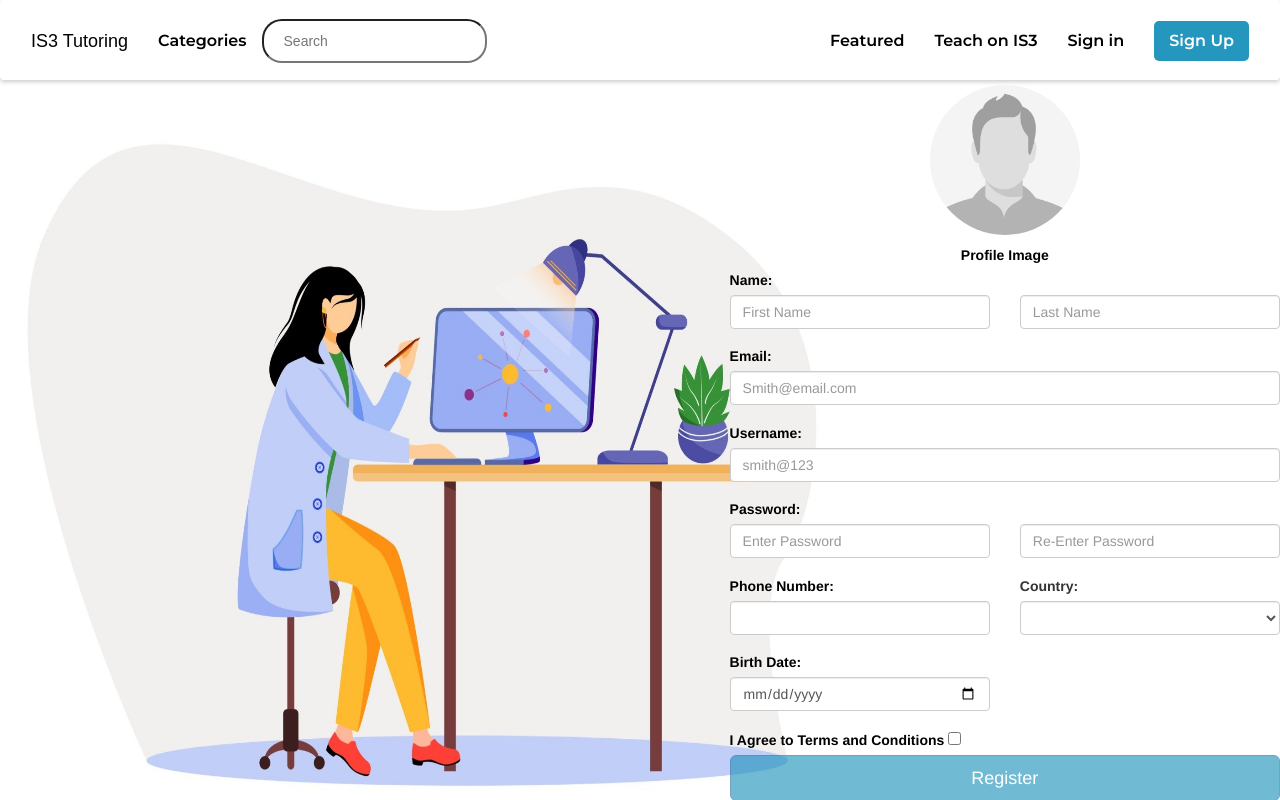
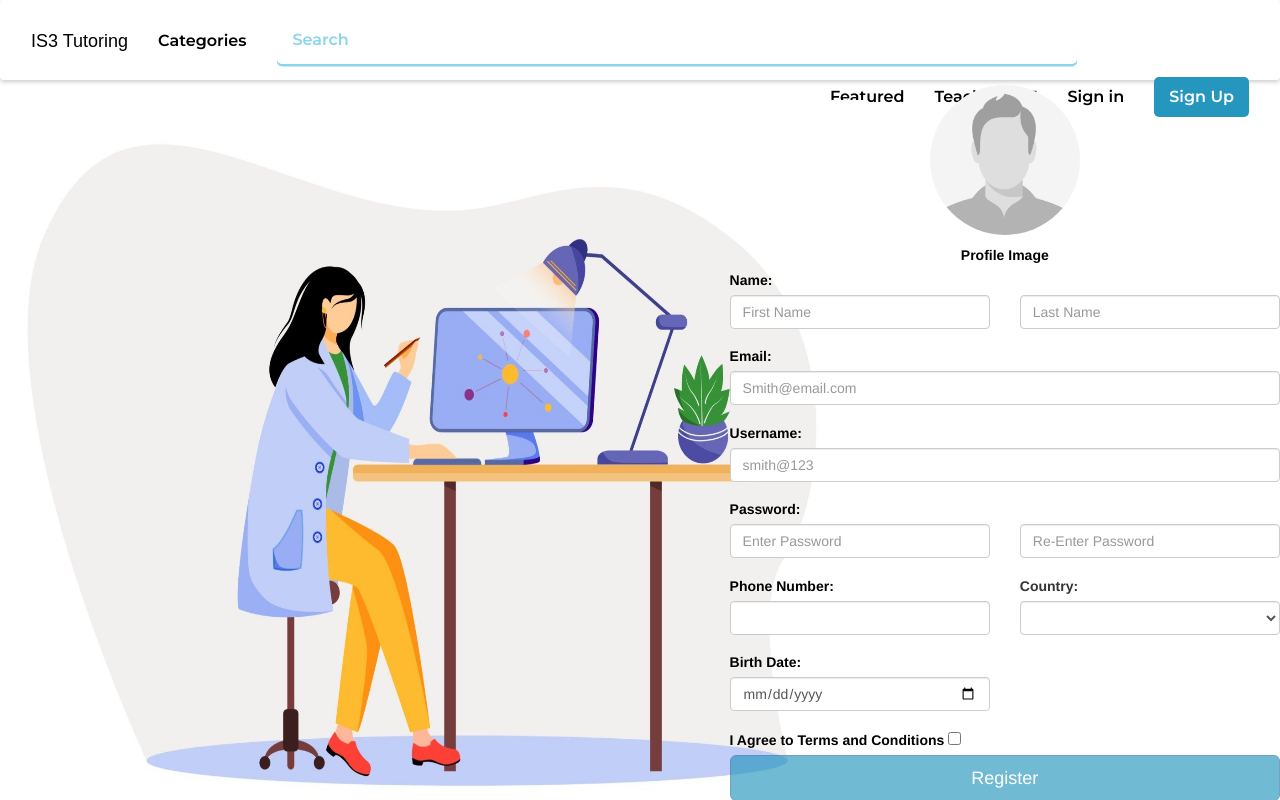
Before and after one commit to SteevenAlbert/IS3-Online-Tutoring, a PHP site: page /IS3-Online-Tutoring/src/public/RegisterForm.php?id=1 in a window 1280 px wide. Run offline with PHP 8.4, Linux system fonts and the light colour scheme; data comes from the database, SQL or seed files in the repository; some libraries are stand-ins or nearby versions.

Commit message:
Live Search Added

```diff
--- a/CSS/menu.css
+++ b/CSS/menu.css
@@ -5,12 +5,14 @@ html, body {
   }
 
 .navbar-custom{
+  position:fixed;
     box-shadow: 0 2px 4px 0 rgba(0,0,0,.2);
     font-family: sans-serif;
     height: 80px;
     position: relative;
     padding: 15px;
     margin-bottom: 0px;
+
 }
 .navbar-custom .navbar-brand,
 .navbar-custom .navbar-text {
@@ -19,6 +21,7 @@ html, body {
 
 .navbar-nav {
     color: #000000;
+
 }
 
 .navbar-custom .navbar-nav > li >a {
@@ -26,6 +29,7 @@ html, body {
     font-size: 16px;
     color:black;
     transition: 0.5s;
+
 }
 
 
@@ -74,6 +78,83 @@ html, body {
     display: inline-block;
     position: relative;
     transition: 0.5s;
+  }
+
+  .input-wrapper {
+    display: flex;
+    align-items: center;
+    width: 800px;
+    height: 50px;
+    justify-content: space-between;
+    background: #ffffff;
+    border-radius: 0.5rem;
+    color: white;
+    box-shadow: 0rem 0.25rem 0rem 0rem #8ad4f0;
+    transition:0.5s;
+    margin-top: -5px;
+  }
+
+  .input-wrapper:hover, .input-wrapper:focus-within {
+    display: flex;
+    align-items: center;
+    width: 800px;
+    height: 50px;
+    justify-content: space-between;
+    background: #2596be;
+    padding: 1.5rem;
+    border-radius: 0.5rem;
+    color: white;
+    box-shadow: 0.25rem 0.25rem 0rem #8ad4f0;
+    transition:0.5s
+  }
+
+  .input-wrapper input {
+    margin:  0.5rem 0 0.5rem;
+    width: 100%;
+    height: 100%;
+    border: none;
+    outline: none;
+    background: #ffffff;
+    color: #2596be;
+    font-family: 'Montserrat', sans-serif;
+    font-size: 16px;
+    transition:0.5s
+  }
+
+  .input-wrapper input:hover {
+    margin: 0 1rem 0 1rem;
+    width: 100%;
+    border: none;
+    outline: none;
+    background: #2596be;
+    color: white;
+    font-family: 'Montserrat', sans-serif;
+    font-size: 16px;
+    transition: 0.5s
+  }
+  .input-wrapper input:focus {
+    margin: 0 1rem 0 1rem;
+    width: 100%;
+    border: none;
+    outline: none;
+    background: #2596be;
+    color: white;
+    font-family: 'Montserrat', sans-serif;
+    font-size: 16px;
+    transition: 0.5s
+  }
+
+  ::placeholder {
+    color: #8ad4f0;
+  }
+
+  #livesearch {
+    position: fixed;
+    z-index: 999;
+    background-color: white;
+    border-radius: 10px;
+    width:40%
+
   }
 
   .button span:after {
@@ -126,10 +207,13 @@ html, body {
 
   .search-box{
     border-radius: 20px;
-    width: max-content !important;
+    width: 800px;
     height: 40px;
     padding: 20px;
+    resize: horizontal;
+    overflow: auto;
   }
+
 
 .form-group{
     margin-top: -5px;
@@ -140,16 +224,21 @@ html, body {
 }
 
 .dropdown-toggle-custom{
-  margin-right: 15px;
+  display: inline-block;
+  position: relative;
+  width: 52px;
+  height:52px;
+  overflow: hidden;
   border-radius: 50%;
-  width: 50px;
-  height:50px;
+  text-align: center;
+
   transition: 0.3s;
+
 }
 .dropdown-toggle-custom:hover{
-  margin-right: 15px;
-  width: 52px;
-  height:52px;
+  width: 54px;
+  height:54px;
+  overflow: hidden;
   transition: 0.3s;
   opacity: 0.5;
 }
--- a/src/public/Menu.php
+++ b/src/public/Menu.php
@@ -6,7 +6,28 @@
 <link rel="stylesheet" href="/IS3-Online-Tutoring/CSS/menu.css" type="text/css">
 
 <html>
+<head>
+<script>
+function showResult(str) {
+  if (str.length==0) {
+    document.getElementById("livesearch").innerHTML="";
+    document.getElementById("livesearch").style.border="0px";
+    return;
+  }
+  var xmlhttp=new XMLHttpRequest();
+  xmlhttp.onreadystatechange=function() {
+    if (this.readyState==4 && this.status==200) {
+      document.getElementById("livesearch").innerHTML=this.responseText;
+      document.getElementById("livesearch").style.border="1px solid #A5ACB2";
+    }
+  }
+  xmlhttp.open("GET","/IS3-Online-Tutoring/src/view/viewSearchResults.php?search="+str,true);
+  xmlhttp.send();
+}
+</script>
+</head>
 	<body>
+
 		<?php
         include_once "is3library.php";
         $root = getRoot();
@@ -21,13 +42,20 @@
                             </div>
                             <ul class="nav col-s-4 navbar-nav">
                             <li class="nav-item"> <a  data-toggle="collapse" href="#collapseExample" role="button" aria-expanded="false" aria-controls="collapseExample"> Categories</a></li>
-                                <li>
-                                <form class = "navbar-form " action = "/<?php echo $root ?>/src/actions/courseSearch.php" method = 'post'>
+
+                            <li col-s-12>
+                                <form class = "navbar-form" action = "/<?php echo $root ?>/src/actions/courseSearch.php" method = 'post'>
                                     <div class="form-group">
-                                        <input class= "search-box" type = 'text' placeholder = 'Search' name = 'search' required>
+                                        <div class="input-wrapper">
+                                            <div class="fa fa-search"></div>
+                                            <input  type = 'text' tabIndex='0' placeholder = 'Search' name = 'search' id = 'searchbar' onkeyup="showResult(this.value)" required>
+                                            <div class="fa fa-times"></div>
+                                        </div>
                                     </div>
+                                    <div id="livesearch"></div>
                                 </form>
                                 </li>
+
                             </ul>
 
                             <ul class="nav navbar-nav navbar-right">
@@ -62,11 +90,16 @@
                             </div>
                             <ul class="nav col-s-4 navbar-nav">
                             <li class="nav-item"> <a  data-toggle="collapse" href="#collapseExample" role="button" aria-expanded="false" aria-controls="collapseExample"> Categories</a></li>
-                                <li>
-                                <form class = "navbar-form " action = "/<?php echo $root ?>/src/actions/courseSearch.php" method = 'post'>
+                            <li col-s-12>
+                                <form class = "navbar-form" action = "/<?php echo $root ?>/src/actions/courseSearch.php" method = 'post'>
                                     <div class="form-group">
-                                        <input class= "search-box" type = 'text' placeholder = 'Search' name = 'search' required>
+                                        <div class="input-wrapper">
+                                            <div class="fa fa-search"></div>
+                                            <input  type = 'text' tabIndex='0' placeholder = 'Search' name = 'search' id = 'searchbar' onkeyup="showResult(this.value)" required>
+                                            <div class="fa fa-times"></div>
+                                        </div>
                                     </div>
+                                    <div id="livesearch"></div>
                                 </form>
                                 </li>
                             </ul>
@@ -91,14 +124,7 @@
                     </nav>
                 <?php }
                 else if($_SESSION['UserType']=="Administrator")
-                { /*
-                    echo"<a href=/$root/src/public/home.php>Home</a>  &nbsp; &nbsp;";
-					echo"<a href=/$root/src/public/categories.php> Categories</a> &nbsp; &nbsp; ";
-                    echo "<a href=/$root/src/view/viewPendingCourses.php>Pending Courses</a> &nbsp; &nbsp;";
-                    echo "<a href=/$root/src/view/viewApprovedCourses.php>View All Courses</a> &nbsp; &nbsp;";
-
-
-           */
+                {
                     ?>
                     <nav class="navbar navbar-custom ">
                         <div class="container-fluid">
@@ -107,11 +133,16 @@
                             </div>
                             <ul class="nav col-s-4 navbar-nav">
                             <li class="nav-item"> <a  data-toggle="collapse" href="#collapseExample" role="button" aria-expanded="false" aria-controls="collapseExample"> Categories</a></li>
-                                <li>
-                                <form class = "navbar-form " action = "/<?php echo $root ?>/src/actions/courseSearch.php" method = 'post'>
+                            <li col-s-12>
+                                <form class = "navbar-form" action = "/<?php echo $root ?>/src/actions/courseSearch.php" method = 'post'>
                                     <div class="form-group">
-                                        <input class= "search-box" type = 'text' placeholder = 'Search' name = 'search' required>
+                                        <div class="input-wrapper">
+                                            <div class="fa fa-search"></div>
+                                            <input  type = 'text' tabIndex='0' placeholder = 'Search' name = 'search' id = 'searchbar' onkeyup="showResult(this.value)" required>
+                                            <div class="fa fa-times"></div>
+                                        </div>
                                     </div>
+                                    <div id="livesearch"></div>
                                 </form>
                                 </li>
                             </ul>
@@ -163,11 +194,16 @@
                             </div>
                             <ul class="nav col-s-4 navbar-nav">
                             <li class="nav-item"> <a  data-toggle="collapse" href="#collapseExample" role="button" aria-expanded="false" aria-controls="collapseExample"> Categories</a></li>
-                                <li>
-                                <form class = "navbar-form " action = "/<?php echo $root ?>/src/actions/courseSearch.php" method = 'post'>
+                            <li col-s-12>
+                                <form class = "navbar-form" action = "/<?php echo $root ?>/src/actions/courseSearch.php" method = 'post'>
                                     <div class="form-group">
-                                        <input class= "search-box" type = 'text' placeholder = 'Search' name = 'search' required>
+                                        <div class="input-wrapper">
+                                            <div class="fa fa-search"></div>
+                                            <input  type = 'text' tabIndex='0' placeholder = 'Search' name = 'search' id = 'searchbar' onkeyup="showResult(this.value)" required>
+                                            <div class="fa fa-times"></div>
+                                        </div>
                                     </div>
+                                    <div id="livesearch"></div>
                                 </form>
                                 </li>
                             </ul>
@@ -212,6 +248,18 @@
                     </div>
                     <ul class="nav col-s-4 navbar-nav">
                         <li class="nav-item"> <a  data-toggle="collapse" href="#collapseExample" role="button" aria-expanded="false" aria-controls="collapseExample"> Categories</a></li>
+                        <li col-s-12>
+                                <form class = "navbar-form" action = "/<?php echo $root ?>/src/actions/courseSearch.php" method = 'post'>
+                                    <div class="form-group">
+                                        <div class="input-wrapper">
+                                            <div class="fa fa-search"></div>
+                                            <input  type = 'text' tabIndex='0' placeholder = 'Search' name = 'search' id = 'searchbar' onkeyup="showResult(this.value)" required>
+                                            <div class="fa fa-times"></div>
+                                        </div>
+                                    </div>
+                                    <div id="livesearch"></div>
+                                </form>
+                                </li>
                     </ul>
                     <ul class="nav navbar-nav navbar-right">
                         <li class="nav-item"> <a href="/<?php echo $root ?>/src/public/home.php">Featured</a> </li>
@@ -220,12 +268,7 @@
                        <li> <a href="/<?php echo $root ?>/src/public/RegisterForm.php?id=learner"><button class="button"><span>Sign Up </span></button></a> </li>
 
                    </ul>
-                    <form class = "navbar-form " action = "/<?php echo $root ?>/src/actions/courseSearch.php" method = 'post'>
-                        <div class="form-group">
-                            <input class= "search-box" type = 'text' placeholder = 'Search' name = 'search' required>
-                        </div>
 
-                    </form>
 
                </div>
             </nav>
```
Also changed, not shown: CSS/courses.css (+9 -0 lines), src/view/viewSearchResults.php (added, +142 -0 lines).
